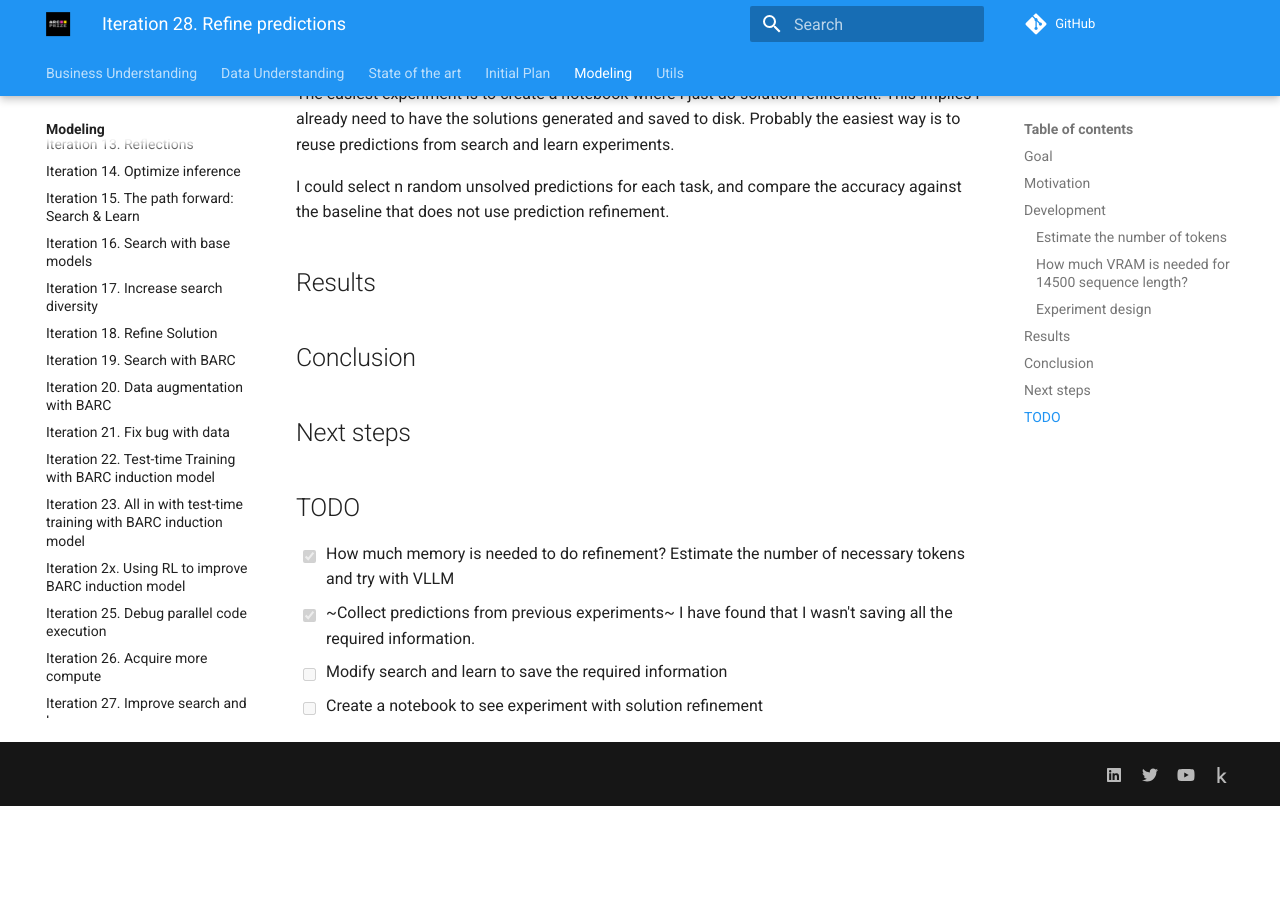
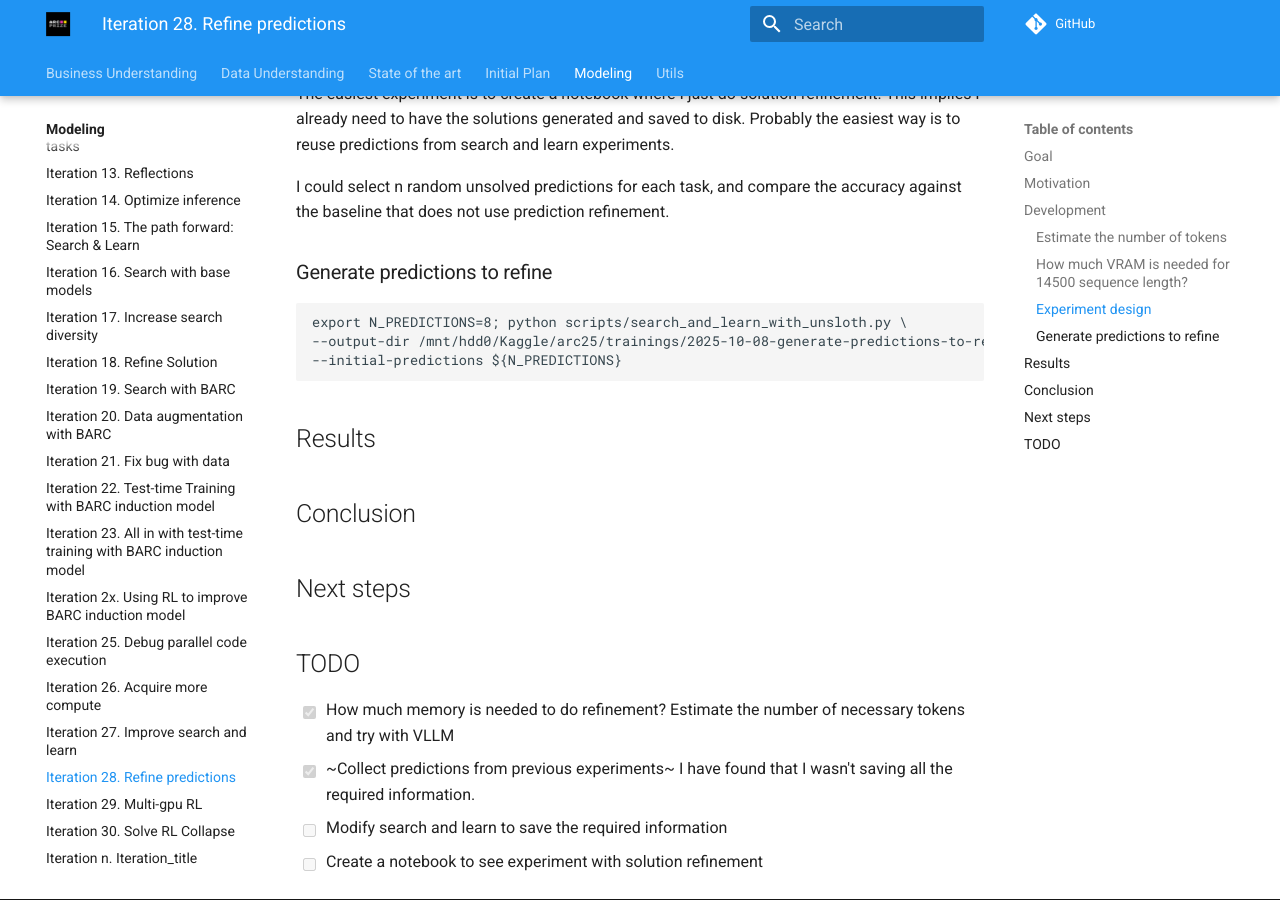
Before and after one commit to ironbar/arc25, an MkDocs documentation site: the page built from docs/modeling/Iteration_28_refine_predictions.md, in a window 1280 px wide and 900 px high, scrolled down 1220 px. Built offline with MkDocs 1.6.1 and Material for MkDocs 9.7.7, drawn with Linux system fonts in a browser that asks for light colours; comment, search, counter and statistics services are not loaded; before the commit the page ends 2026 px from its top, so only the background shows below that.

````diff
--- a/docs/modeling/Iteration_28_refine_predictions.md
+++ b/docs/modeling/Iteration_28_refine_predictions.md
@@ -56,6 +56,14 @@ from search and learn experiments.
 I could select n random unsolved predictions for each task, and compare the accuracy against the baseline
 that does not use prediction refinement.
 
+### Generate predictions to refine
+
+```bash
+export N_PREDICTIONS=8; python scripts/search_and_learn_with_unsloth.py \
+--output-dir /mnt/hdd0/Kaggle/arc25/trainings/2025-10-08-generate-predictions-to-refine/${N_PREDICTIONS}i \
+--initial-predictions ${N_PREDICTIONS}
+```
+
 ## Results
 
 ## Conclusion
````
Also changed, not shown: 1 other file.
